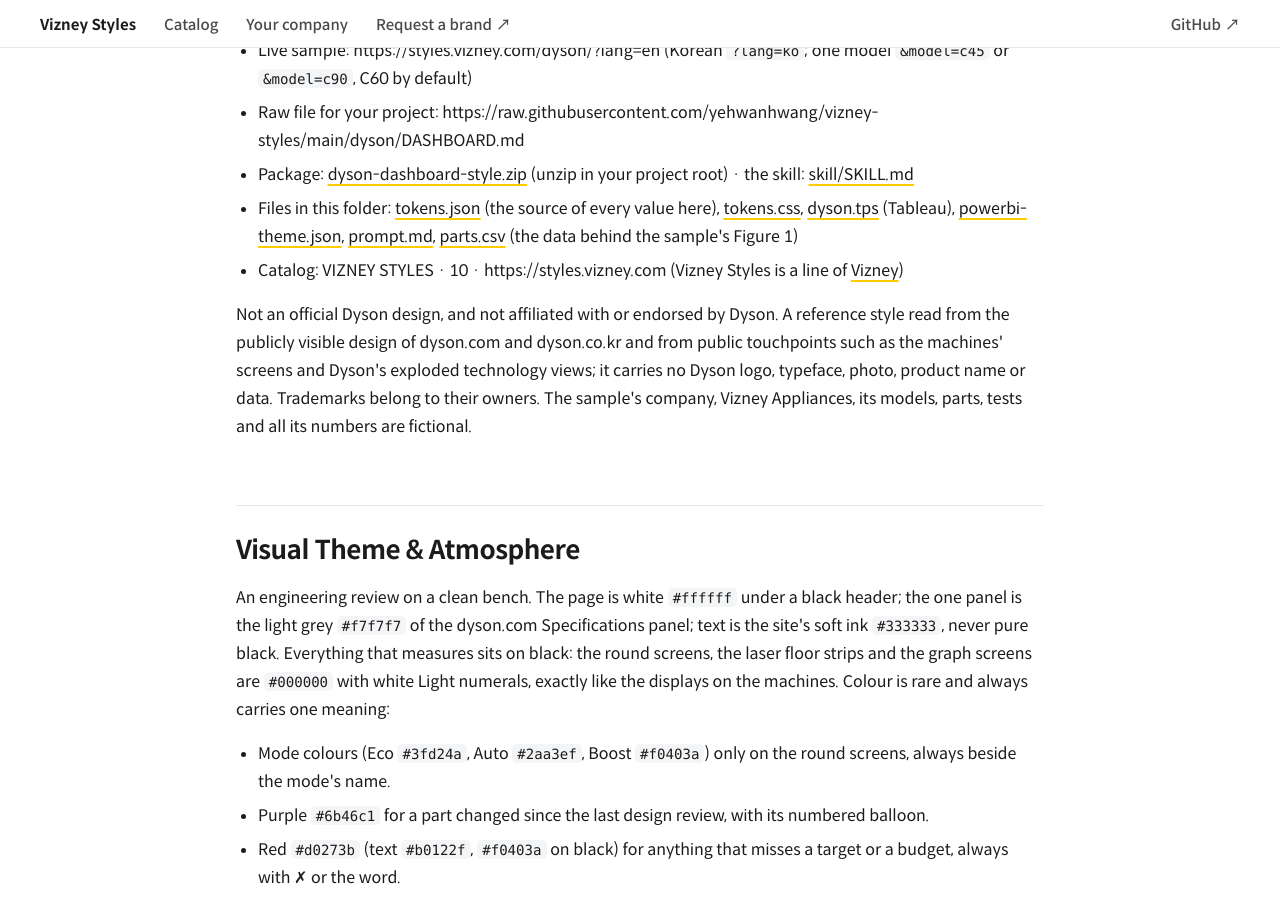
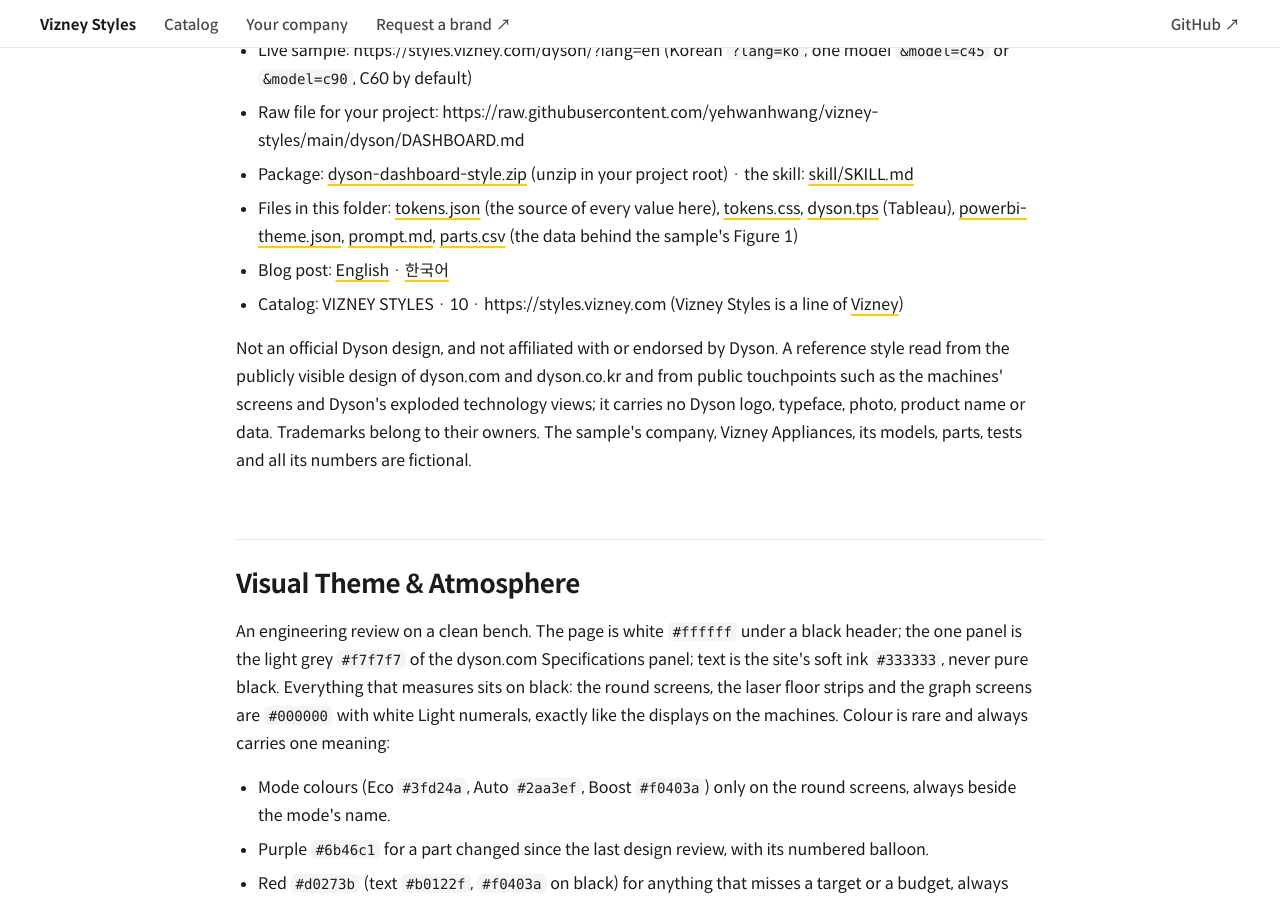
Before and after one commit to yehwanhwang/vizney-styles, a Jekyll site: the page dyson/DASHBOARD.html, which Jekyll copies as it is, in a window 1280 px wide and 900 px high, scrolled down 711 px. Built offline with Jekyll 4.4.1, drawn with Linux system fonts in a browser that asks for light colours.

Commit message:
dyson: link the blog posts
Co-Authored-By: Claude Opus 5.5 <noreply@anthropic.com>
Claude-Session: https://claude.ai/code/session_01F12JZgDgbHk12H3kfPgrkc

```diff
--- a/dyson/DASHBOARD.html
+++ b/dyson/DASHBOARD.html
@@ -241,6 +241,7 @@ curl -fsSL https://styles.vizney.com/install.sh | sh -s -- dyson
 <li>Raw file for your project: https://raw.githubusercontent.com/yehwanhwang/vizney-styles/main/dyson/DASHBOARD.md</li>
 <li>Package: <a href="dyson-dashboard-style.zip">dyson-dashboard-style.zip</a> (unzip in your project root) · the skill: <a href="skill/SKILL.md">skill/SKILL.md</a></li>
 <li>Files in this folder: <a href="tokens.json">tokens.json</a> (the source of every value here), <a href="tokens.css">tokens.css</a>, <a href="dyson.tps">dyson.tps</a> (Tableau), <a href="powerbi-theme.json">powerbi-theme.json</a>, <a href="prompt.md">prompt.md</a>, <a href="parts.csv">parts.csv</a> (the data behind the sample's Figure 1)</li>
+<li>Blog post: <a href="https://www.vizney.com/style-dyson/">English</a> · <a href="https://kr.vizney.com/style-dyson/">한국어</a></li>
 <li>Catalog: VIZNEY STYLES · 10 · https://styles.vizney.com (Vizney Styles is a line of <a href="https://www.vizney.com">Vizney</a>)</li>
 </ul>
 <p>Not an official Dyson design, and not affiliated with or endorsed by Dyson. A reference style read from the publicly visible design of dyson.com and dyson.co.kr and from public touchpoints such as the machines' screens and Dyson's exploded technology views; it carries no Dyson logo, typeface, photo, product name or data. Trademarks belong to their owners. The sample's company, Vizney Appliances, its models, parts, tests and all its numbers are fictional.</p>
```
Also changed, not shown: dyson/DASHBOARD.md (+1 -0 lines), README.md, 1 other file.
